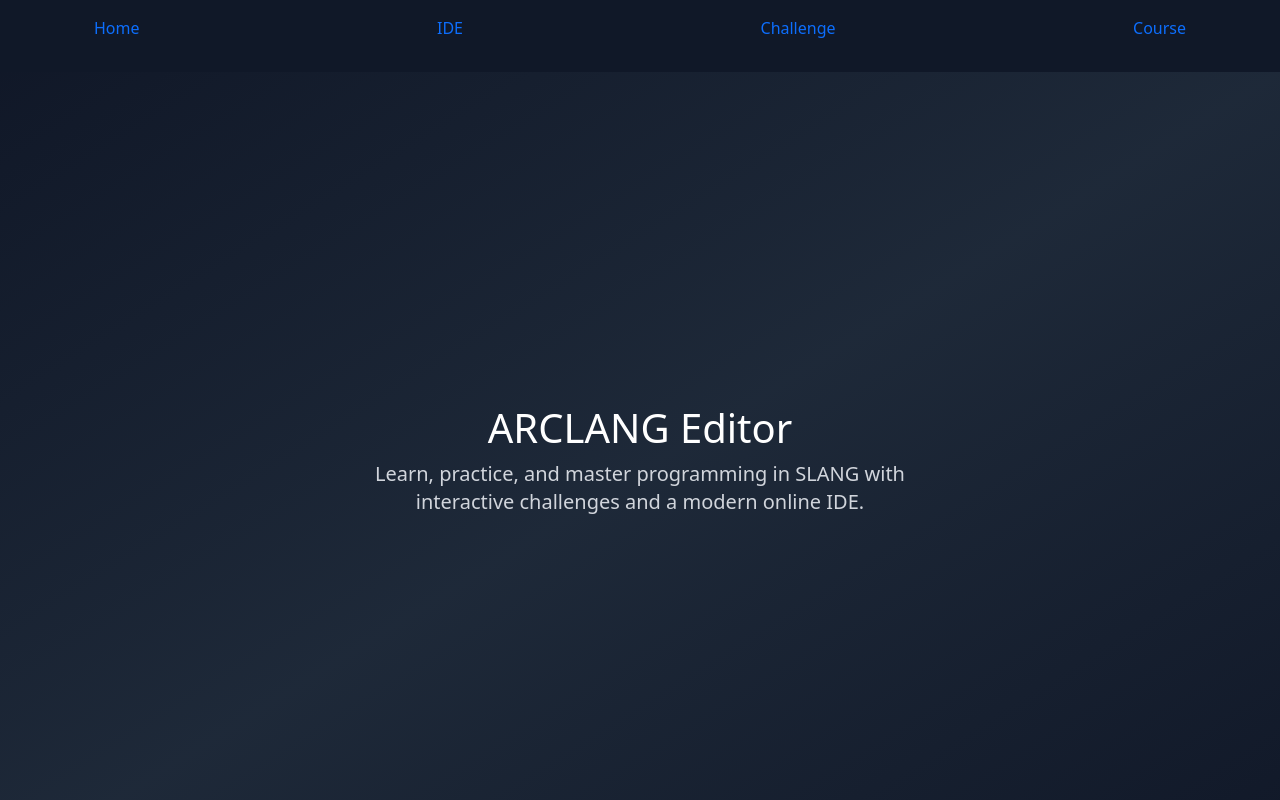
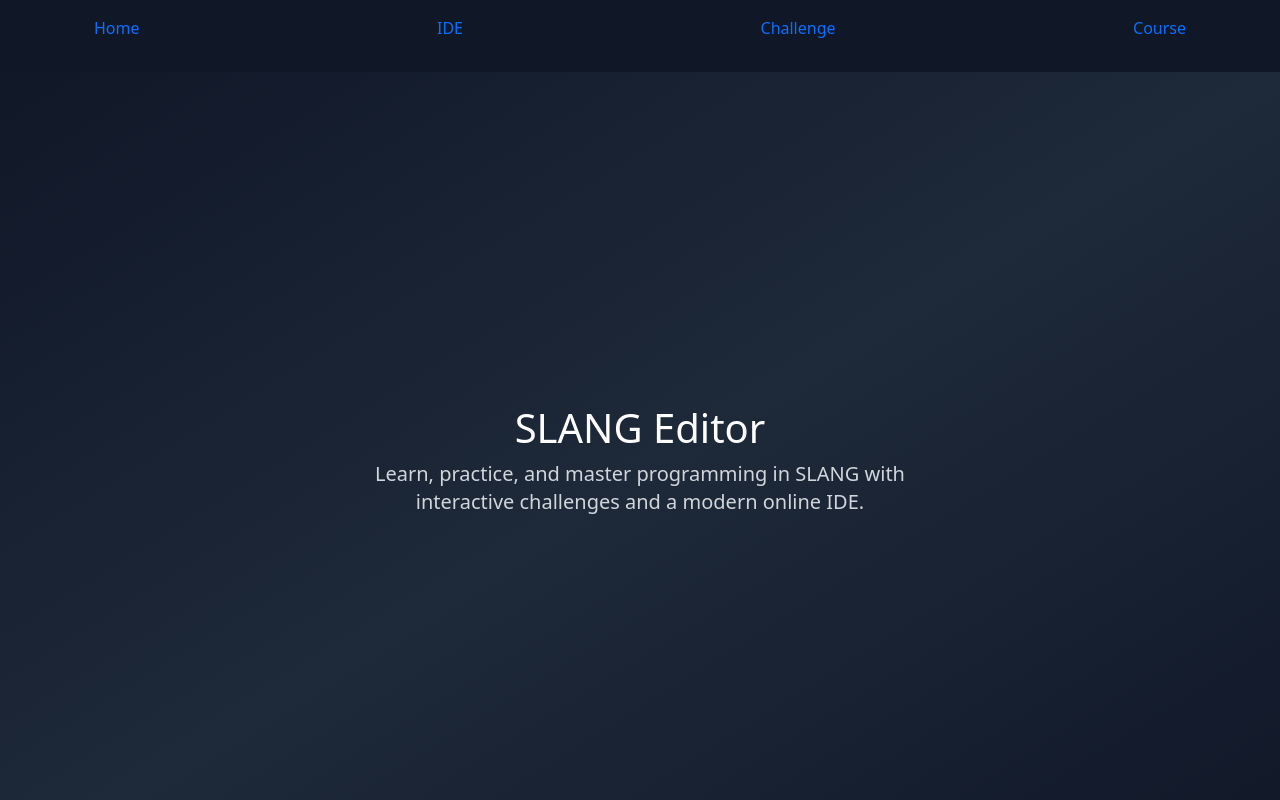
Before and after one commit to Sanket5749/S-language-Editor, a React (Vite) app: page / in a window 1280 px wide. Shown: the top 800 px of the page. Built offline with nearby package versions, Linux system fonts and the light colour scheme.

Commit message:
Update LandingPage.jsx

```diff
--- a/src/components/LandingPage.jsx
+++ b/src/components/LandingPage.jsx
@@ -20,7 +20,7 @@ export default function LandingPage() {
       {!showSplash && (
         <div className="min-h-screen bg-gradient-to-br justify-center from-gray-900 via-gray-800 to-gray-900 flex flex-col">
           <header className="w-full py-8 flex flex-col items-center">
-            <h1 className="text-white">ARCLANG Editor</h1>
+            <h1 className="text-white">SLANG Editor</h1>
             <p className="text-lg md:text-xl text-gray-300 mb-4 text-center max-w-xl">
               Learn, practice, and master programming in SLANG with
               interactive challenges and a modern online IDE.
```
